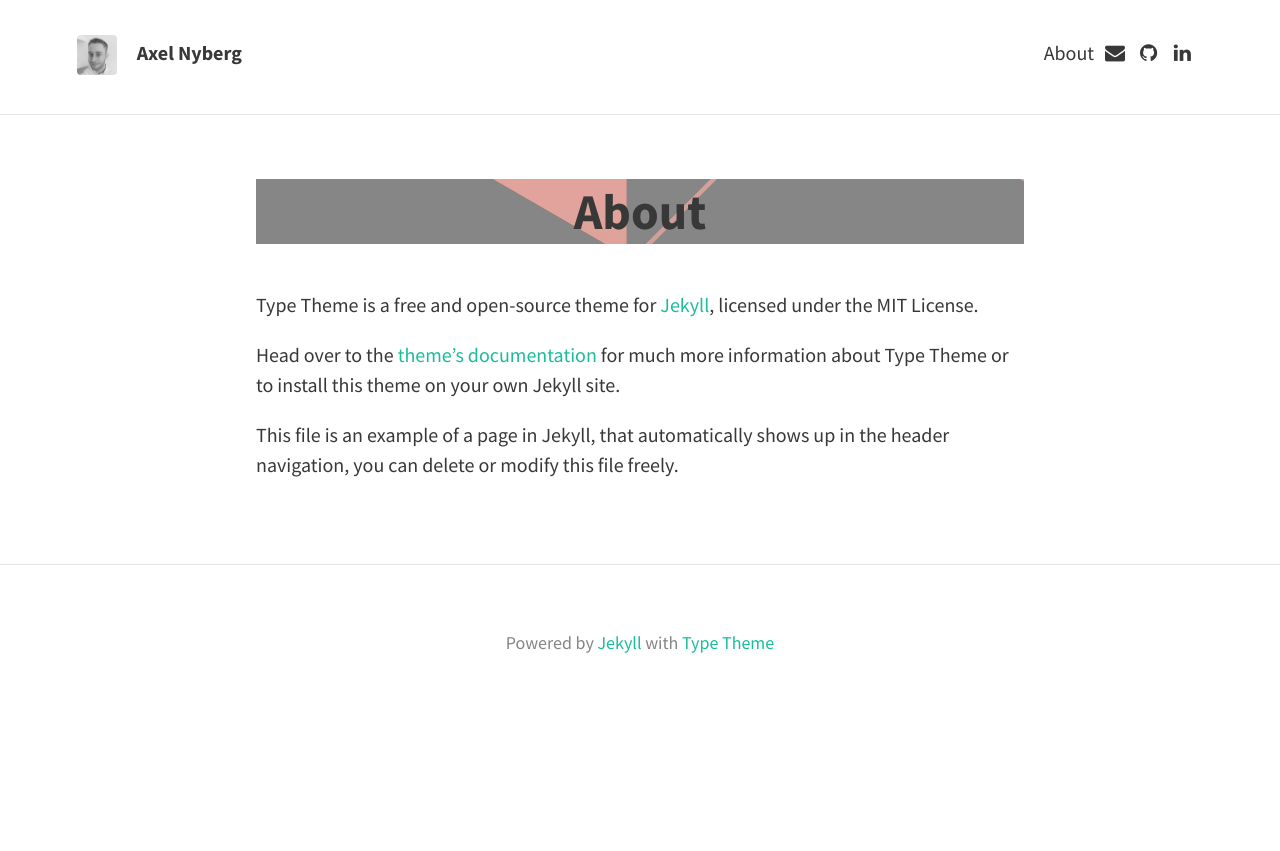
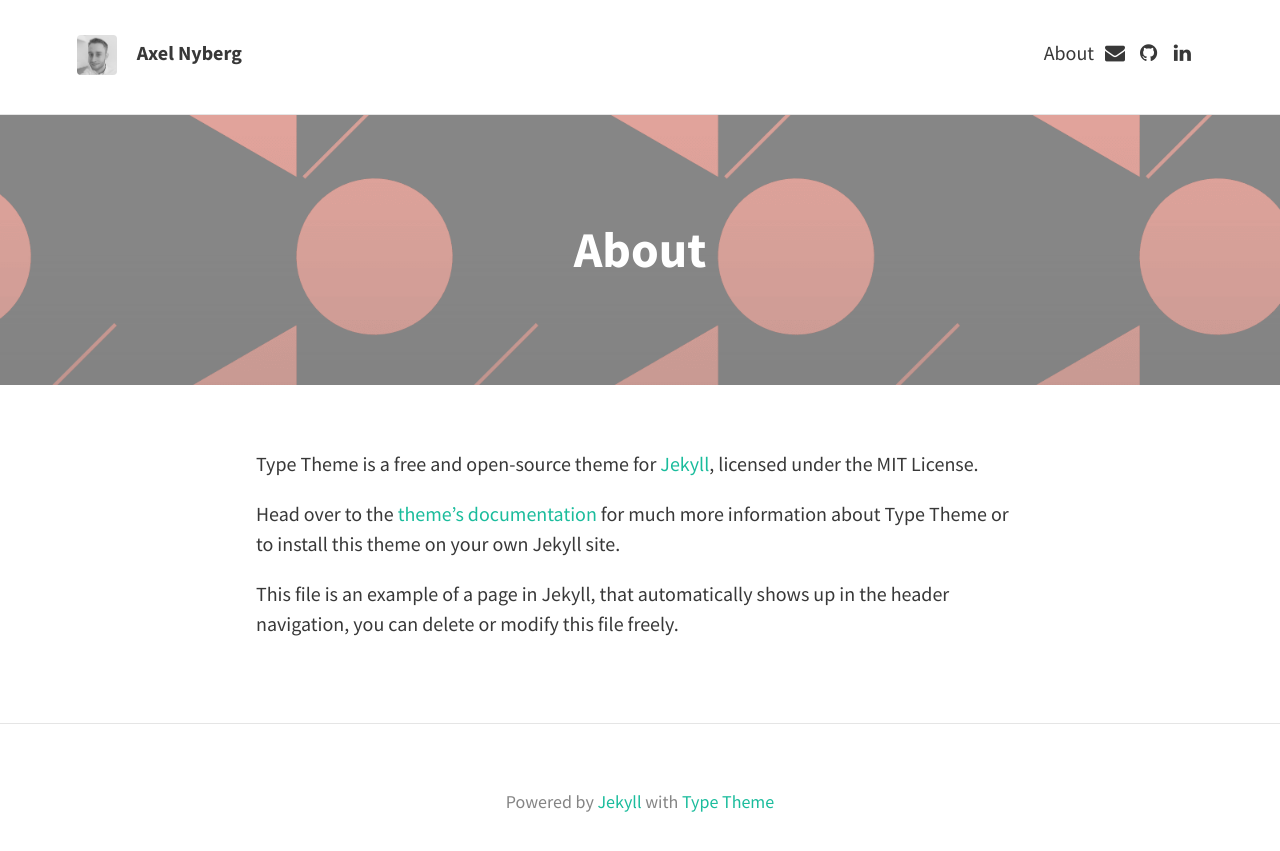
Before and after one commit to axelnyberg/axelnyberg.github.io, a Jekyll site: the page built from about.md, in a window 1280 px wide. Shown: the top 851 px of the page. Built offline with Jekyll 4.4.1, drawn with Linux system fonts in a browser that asks for light colours; nearby versions of some CDN libraries.

Commit message:
Update page.html

```diff
--- a/_layouts/page.html
+++ b/_layouts/page.html
@@ -1,7 +1,7 @@
 ---
 layout: default
 ---
-<article >
+<article {% if page.feature-img %}class="feature-image"{% endif %} >
   <header style="background-image: url('{{ site.baseurl }}/{{ page.feature-img }}')" >
     <h1 class="title">{{ page.title }}</h1>
   </header>
```
